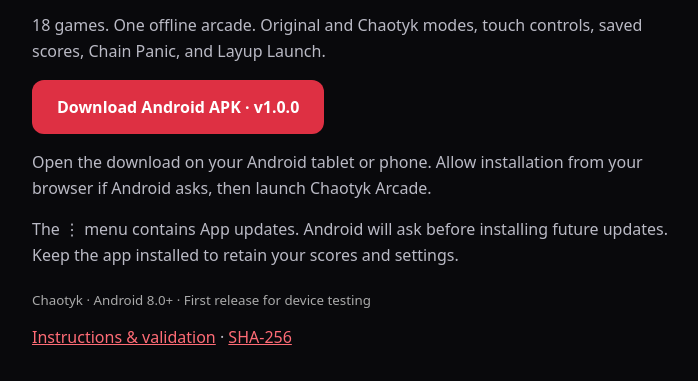
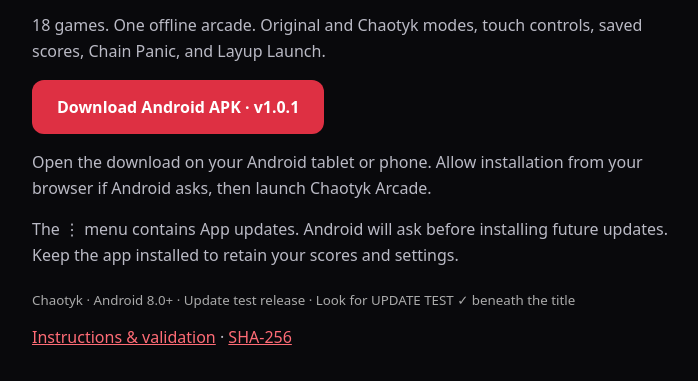
Before and after one commit to chaotykofficial-web/chaotyk-browser-updates, a plain HTML site: page arcade/index.html in a window 1280 px wide. Shown: the part 261-642 px from the top of the page, without its empty margins (283-981 px from the left). Drawn offline with Linux system fonts and the light colour scheme.

Commit message:
Release Arcade 1.0.1: visible update-test label

```diff
--- a/arcade/index.html
+++ b/arcade/index.html
@@ -1 +1 @@
-<!doctype html><html lang="en"><meta charset="utf-8"><meta name="viewport" content="width=device-width,initial-scale=1"><title>Chaotyk Arcade</title><style>body{margin:0;background:#09090c;color:#eee;font:16px system-ui;display:grid;place-items:center;min-height:100vh}main{max-width:650px;padding:32px}h1{color:#ff414b;font-size:42px;margin-bottom:10px}p{line-height:1.6;color:#babac5}a{color:#ff6c76}.install{display:inline-block;padding:16px 25px;background:#de3043;color:#fff;border-radius:12px;text-decoration:none;font-weight:bold}small{display:block;margin-top:22px;color:#aaa}</style><main><h1>CHAOTYK ARCADE</h1><p>18 games. One offline arcade. Original and Chaotyk modes, touch controls, saved scores, Chain Panic, and Layup Launch.</p><a class="install" href="https://raw.githubusercontent.com/chaotykofficial-web/chaotyk-browser-updates/main/arcade/Chaotyk-Arcade-1.0.0.apk">Download Android APK · v1.0.0</a><p>Open the download on your Android tablet or phone. Allow installation from your browser if Android asks, then launch Chaotyk Arcade.</p><p>The ⋮ menu contains App updates. Android will ask before installing future updates. Keep the app installed to retain your scores and settings.</p><small>Chaotyk · Android 8.0+ · First release for device testing</small><p><a href="README.md">Instructions &amp; validation</a> · <a href="SHA256SUMS.txt">SHA-256</a></p></main></html>
+<!doctype html><html lang="en"><meta charset="utf-8"><meta name="viewport" content="width=device-width,initial-scale=1"><title>Chaotyk Arcade</title><style>body{margin:0;background:#09090c;color:#eee;font:16px system-ui;display:grid;place-items:center;min-height:100vh}main{max-width:650px;padding:32px}h1{color:#ff414b;font-size:42px;margin-bottom:10px}p{line-height:1.6;color:#babac5}a{color:#ff6c76}.install{display:inline-block;padding:16px 25px;background:#de3043;color:#fff;border-radius:12px;text-decoration:none;font-weight:bold}small{display:block;margin-top:22px;color:#aaa}</style><main><h1>CHAOTYK ARCADE</h1><p>18 games. One offline arcade. Original and Chaotyk modes, touch controls, saved scores, Chain Panic, and Layup Launch.</p><a class="install" href="https://raw.githubusercontent.com/chaotykofficial-web/chaotyk-browser-updates/main/arcade/Chaotyk-Arcade-1.0.1.apk">Download Android APK · v1.0.1</a><p>Open the download on your Android tablet or phone. Allow installation from your browser if Android asks, then launch Chaotyk Arcade.</p><p>The ⋮ menu contains App updates. Android will ask before installing future updates. Keep the app installed to retain your scores and settings.</p><small>Chaotyk · Android 8.0+ · Update test release · Look for UPDATE TEST ✓ beneath the title</small><p><a href="README.md">Instructions &amp; validation</a> · <a href="SHA256SUMS.txt">SHA-256</a></p></main></html>
```
Also changed, not shown: arcade/SHA256SUMS.txt, arcade/app-update.txt, 3 other files.
